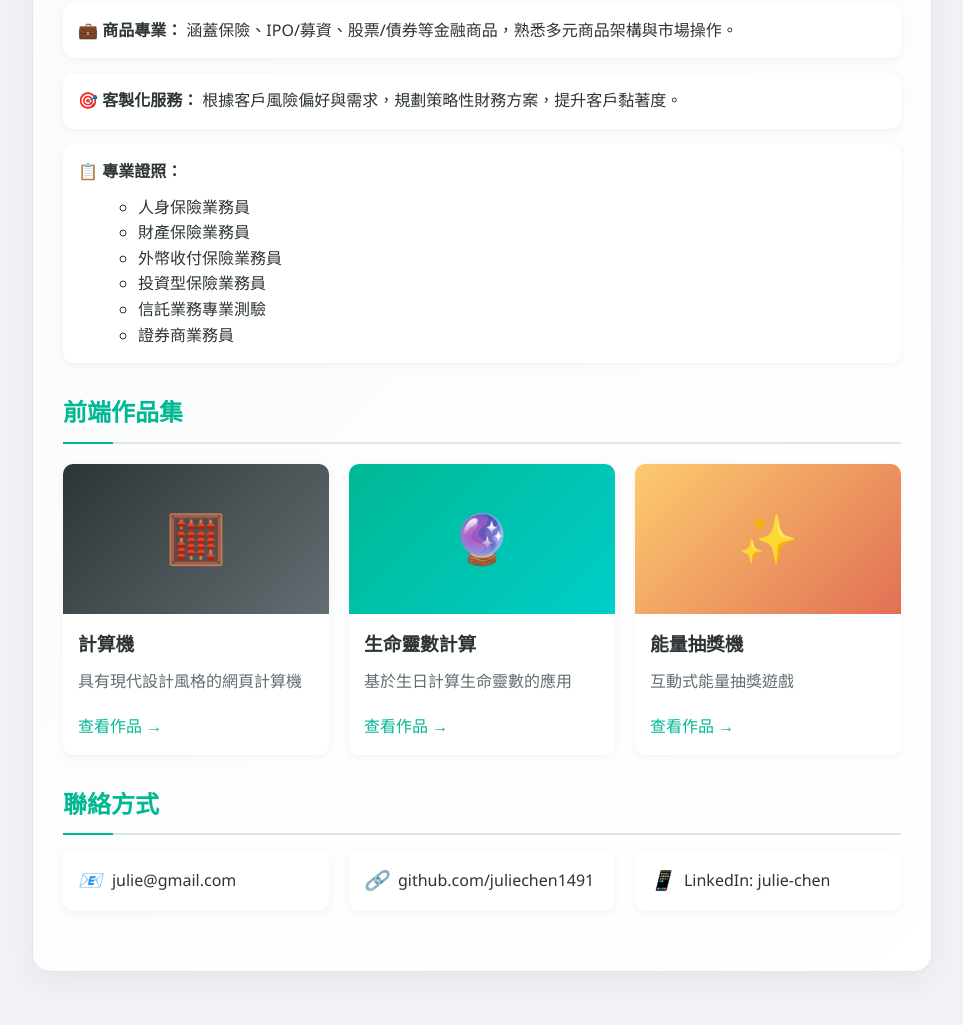
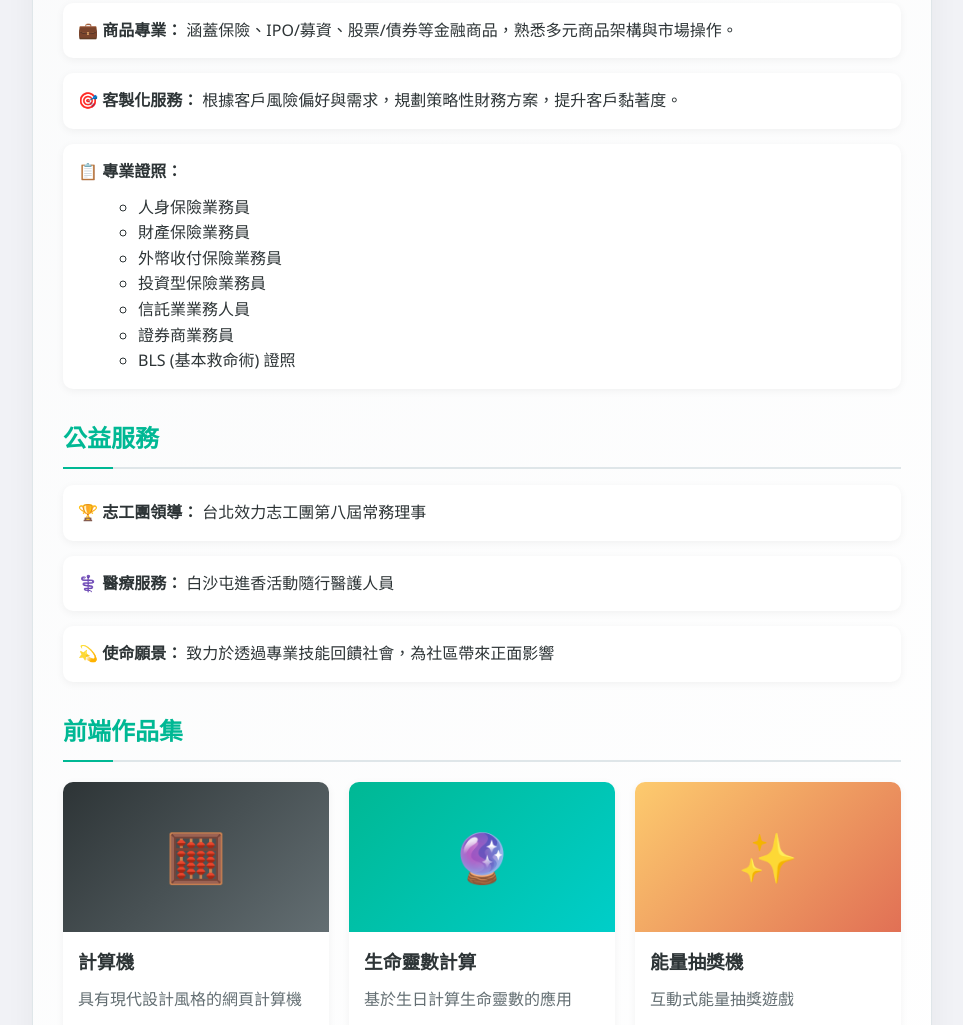
Before and after one commit to juliechen1491/portfolio, a website: page about.html in a window 1280 px wide. Shown: the part 1128-2153 px from the top of the page, without its empty margins (158-1121 px from the left). Drawn offline with Linux system fonts and the light colour scheme.

Commit message:
更新個人照片

```diff
--- a/about.html
+++ b/about.html
@@ -194,7 +194,7 @@
     <div class="container">
         <div class="profile-section">
             <div class="profile-header">
-                <img src="https://via.placeholder.com/150" alt="個人照片" class="profile-image">
+                <img src="img/profile.jpg" alt="個人照片" class="profile-image">
                 <div class="profile-info">
                     <h1>Julie Chen</h1>
                     <p>系統分析師</p>
@@ -256,9 +256,25 @@
                             <li>財產保險業務員</li>
                             <li>外幣收付保險業務員</li>
                             <li>投資型保險業務員</li>
-                            <li>信託業務專業測驗</li>
+                            <li>信託業業務人員</li>
                             <li>證券商業務員</li>
+                            <li>BLS (基本救命術) 證照</li>
                         </ul>
+                    </li>
+                </ul>
+            </div>
+
+            <div class="section">
+                <h2 class="section-title">公益服務</h2>
+                <ul style="list-style-type: none; padding: 0;">
+                    <li style="margin: 15px 0; padding: 15px; background: white; border-radius: 10px; box-shadow: 0 2px 8px rgba(0,0,0,0.05);">
+                        <strong>🏆 志工團領導：</strong> 台北效力志工團第八屆常務理事
+                    </li>
+                    <li style="margin: 15px 0; padding: 15px; background: white; border-radius: 10px; box-shadow: 0 2px 8px rgba(0,0,0,0.05);">
+                        <strong>⚕️ 醫療服務：</strong> 白沙屯進香活動隨行醫護人員
+                    </li>
+                    <li style="margin: 15px 0; padding: 15px; background: white; border-radius: 10px; box-shadow: 0 2px 8px rgba(0,0,0,0.05);">
+                        <strong>💫 使命願景：</strong> 致力於透過專業技能回饋社會，為社區帶來正面影響
                     </li>
                 </ul>
             </div>
```
Also changed, not shown: img/profile.jpg (added).
